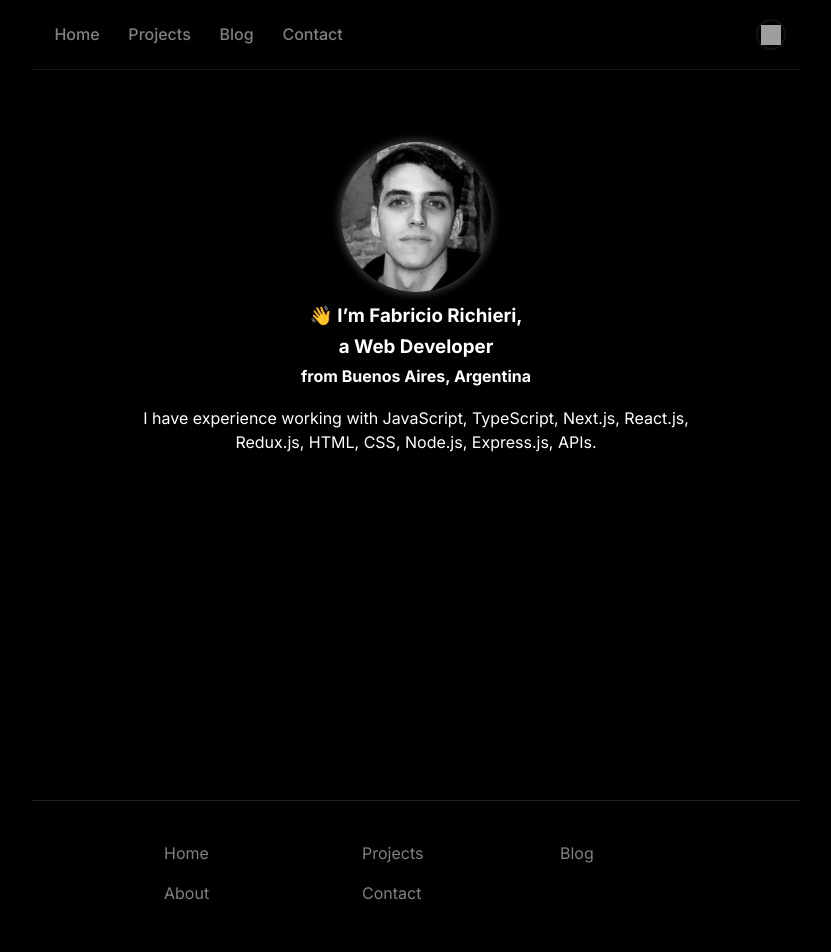
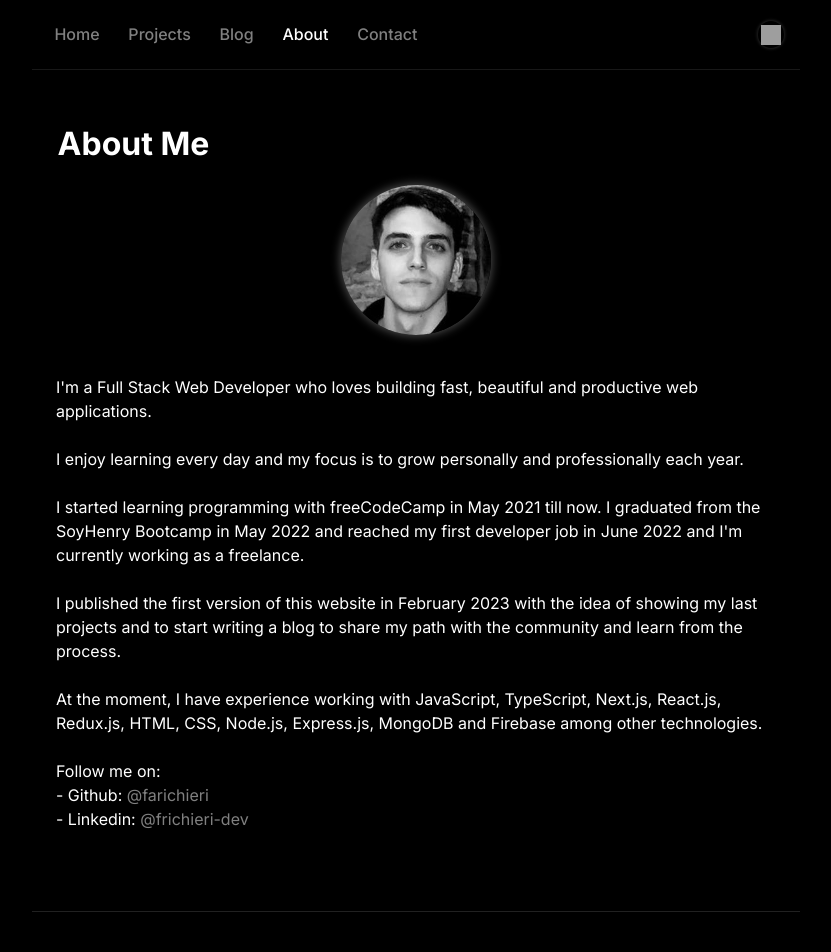
Before and after one commit to farichieri/frichieri.dev, a Next.js app: page /about in a window 1280 px wide. Shown: the top 952 px of the page, without its empty margins (224-1055 px from the left). Built offline with nearby package versions, Linux system fonts and the light colour scheme; grey boxes are pictures that could not be loaded.

Commit message:
improve UI + about + contact

```diff
--- a/components/Layout/Button.tsx
+++ b/components/Layout/Button.tsx
@@ -16,9 +16,9 @@ const Button = ({
         button {
           cursor: pointer;
           background: transparent;
-          box-shadow: 0 0 6px 1px green;
+          box-shadow: 0 0 6px 1px gray;
           border: none;
-          border-radius: 4px;
+          border-radius: 9999px;
           transition: 0.3s;
           color: var(--text-color);
         }
--- a/components/Nav/Nav.tsx
+++ b/components/Nav/Nav.tsx
@@ -29,9 +29,7 @@ const Nav = ({
           <div className='bar'></div>
         </div>
         <div className={`pages ${hamburgerActive ? 'active' : ''}`}>
-          {myPages
-            .filter((page) => page.path !== '/about')
-            .map((page) => (
+          {myPages.map((page) => (
             <Link key={page.name} href={page.path} onClick={handleMenu}>
               <span
                 className={route.pathname === page.path ? 'this-route' : ''}
@@ -201,7 +199,7 @@ const Nav = ({
               opacity: 0.95;
               width: 100vw;
               height: 100vh;
-              left: -100%;
+              right: 100%;
               top: 0;
               display: flex;
               flex-direction: column;
@@ -209,7 +207,7 @@ const Nav = ({
               align-items: center;
               z-index: 2;
               overflow-x: hidden;
-              transition: 0.3s linear left;
+              transition: 0.3s linear right;
               min-width: 100vw;
             }
             .pages.active {
--- a/pages/about/index.tsx
+++ b/pages/about/index.tsx
@@ -6,29 +6,67 @@ export default function About() {
   return (
     <MainLayout withPadding={true}>
       <section>
-        <div>
-          <span className='img--container'>
-            <Image src={'/images/frichieri.jpg'} alt='Fabricio Richieri' fill />
-          </span>
-          <h1>👋 I&rsquo;m Fabricio Richieri,</h1>
-          <h1>a Web Developer</h1>
-          <h4>from Buenos Aires, Argentina</h4>
-        </div>
-        <div className='technologies'>
-          <p>
-            I have experience working with JavaScript, TypeScript, Next.js,
-            React.js, Redux.js, HTML, CSS, Node.js, Express.js, APIs.
-          </p>
-        </div>
+        <h1>About Me</h1>
+        <span className='img--container'>
+          <Image src={'/images/frichieri.jpg'} alt='Fabricio Richieri' fill />
+        </span>
+        <br />
+        <p>
+          I'm a Full Stack Web Developer who loves building fast, beautiful and
+          productive web applications.
+        </p>
+        <br />
+        <p>
+          I enjoy learning every day and my focus is to grow personally and
+          professionally each year.
+        </p>
+        <br />
+        <p>
+          I started learning programming with freeCodeCamp in May 2021 till now.
+          I graduated from the SoyHenry Bootcamp in May 2022 and reached my
+          first developer job in June 2022 and I'm currently working as a
+          freelance.
+        </p>
+        <br />
+        <p>
+          I published the first version of this website in February 2023 with
+          the idea of showing my last projects and to start writing a blog to
+          share my path with the community and learn from the process.
+        </p>
+        <br />
+        <p>
+          At the moment, I have experience working with JavaScript, TypeScript,
+          Next.js, React.js, Redux.js, HTML, CSS, Node.js, Express.js, MongoDB
+          and Firebase among other technologies.
+        </p>
+        <br />
+        <p>Follow me on:</p>
+        <ul>
+          <li>
+            - Github:{' '}
+            <Link href={'https://github.com/farichieri'} target='_blank'>
+              @farichieri
+            </Link>
+          </li>
+          <li>
+            - Linkedin:{' '}
+            <Link
+              href={'https://www.linkedin.com/in/frichieri-dev/'}
+              target='_blank'
+            >
+              @frichieri-dev
+            </Link>
+          </li>
+        </ul>
+        <div></div>
       </section>
       <style jsx>{`
         section {
-          max-width: 600px;
-          text-align: center;
+          text-align: left;
         }
-        h1,
-        h4 {
+        h1 {
           padding: 0.1rem;
+          font-size: 2rem;
         }
         div {
           display: flex;
@@ -45,7 +83,7 @@ export default function About() {
           border-radius: 50%;
           overflow: auto;
           box-shadow: 0 0 10px 1px var(--box-shadow);
-          margin: 0.5rem 0;
+          margin: 1rem auto;
         }
       `}</style>
     </MainLayout>
```
Also changed, not shown: pages/contact/index.tsx (+7 -0 lines). Lines whose indentation alone changed are shown as unchanged.
